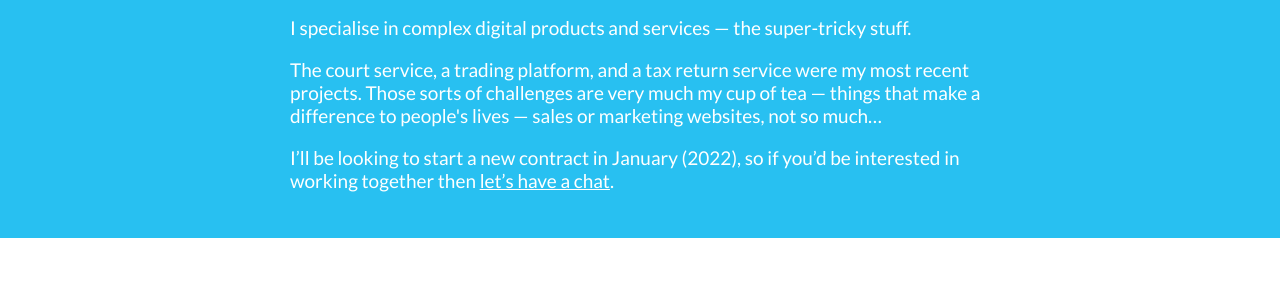
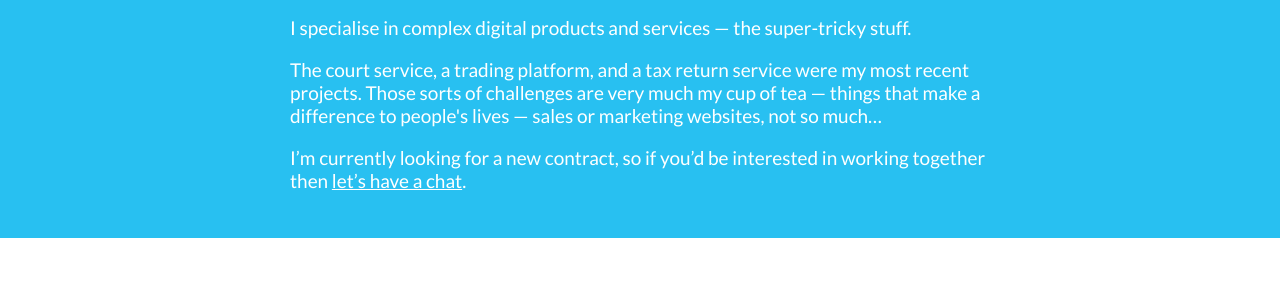
Before and after one commit to PeteWilliams/petewilliams.info, a plain HTML site: page index.html in a window 1280 px wide. Shown: the part 375-657 px from the top of the page. Drawn offline with Linux system fonts and the light colour scheme.

Commit message:
2022 update

```diff
--- a/index.html
+++ b/index.html
@@ -35,7 +35,10 @@
 			<p>I specialise in complex digital products and services — the super-tricky stuff.</p>
 			<p>The court service, a trading platform, and a tax return service were my most recent projects. Those sorts of challenges are very much my cup of tea — things that make a difference to people's lives — sales or marketing websites, not so much…</p>
 <!--			<p>I’m not currently looking for work, but if you’d be interesting in working together in the future then <a href="mailto:me@petewilliams.info">let’s have a chinwag</a>.</p> -->
+<!--
 			<p>I’ll be looking to start a new contract in January (2022), so if you’d be interested in working together then <a href="mailto:me@petewilliams.info">let’s have a chat</a>.</p>
+-->
+			<p>I’m currently looking for a new contract, so if you’d be interested in working together then <a href="mailto:me@petewilliams.info">let’s have a chat</a>.</p>
 
 		</main>
 
```
Also changed, not shown: 1 other file.
